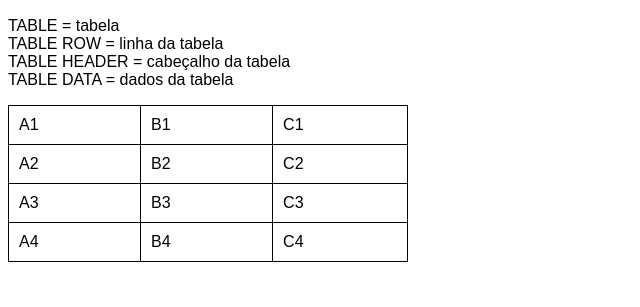
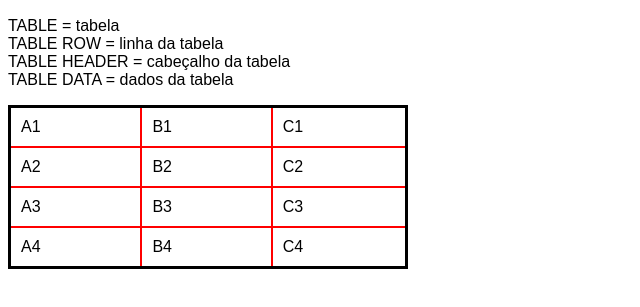
Before and after one commit to matheus-zordan/html-css, a plain HTML site: page exercicios/ex023/tabela001.html in a window 1280 px wide. Shown: the part 111-418 px from the top of the page, without its empty margins (0-640 px from the left). Drawn offline with Linux system fonts and the light colour scheme.

Commit message:
Update tabela001.html

```diff
--- a/exercicios/ex023/tabela001.html
+++ b/exercicios/ex023/tabela001.html
@@ -12,9 +12,10 @@
         table{
             width: 400px;
             border-collapse: collapse;
+            border: 3px solid black;
         }
         td{
-            border: 1px solid black;
+            border: 2px solid rgb(255, 0, 0);
             padding: 10px;
         }
     </style>
```
